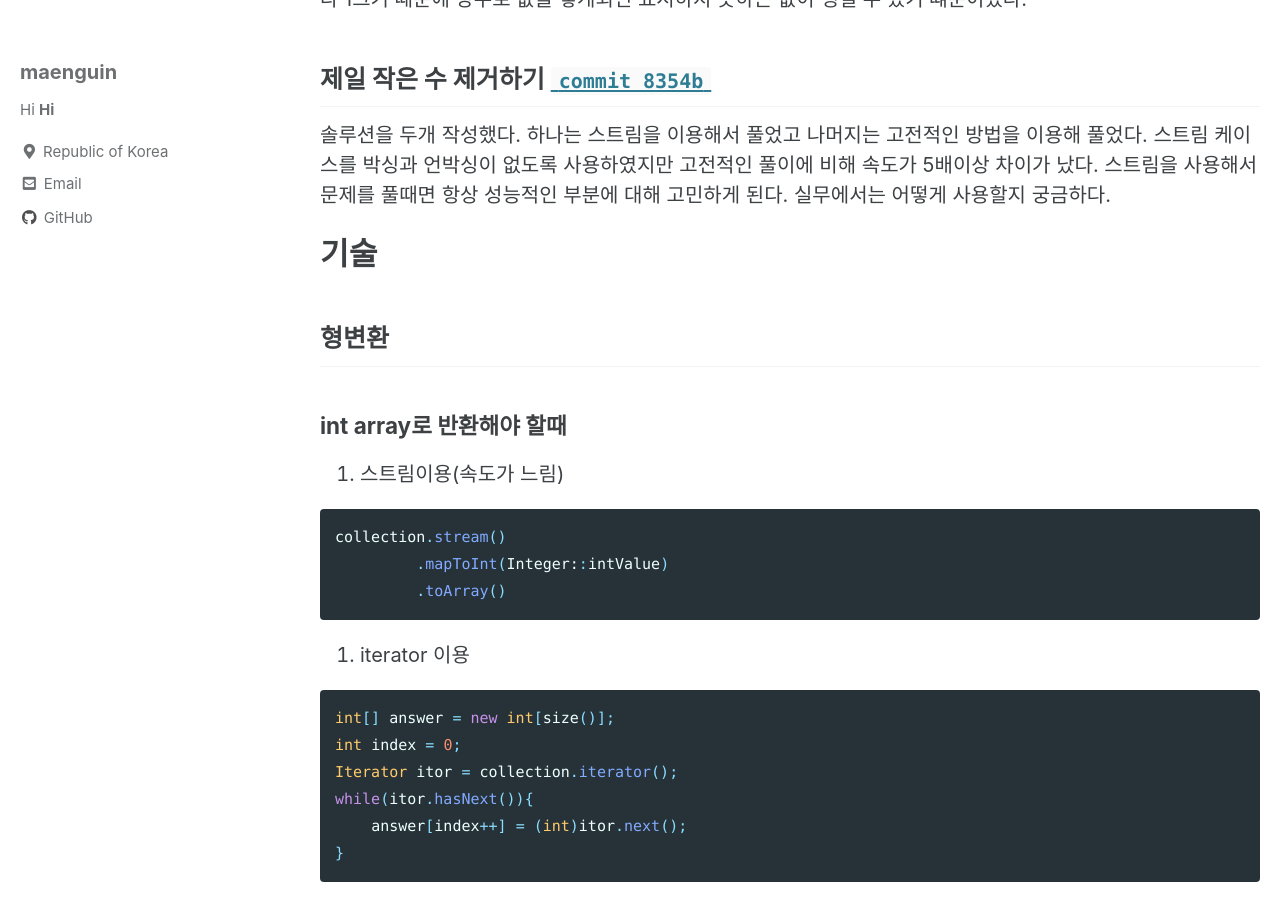
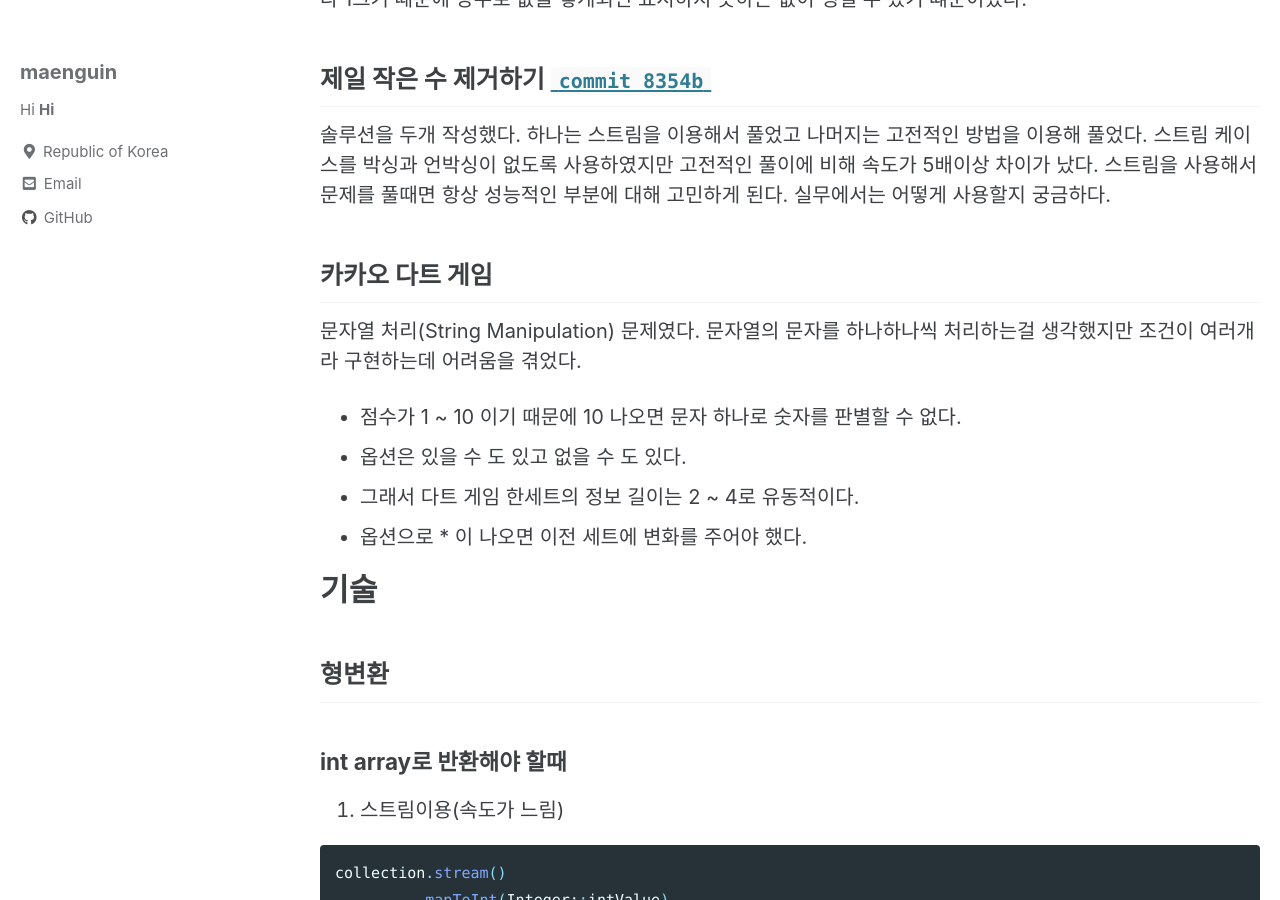
Before and after one commit to maenguin/maenguin.github.io, a Jekyll site: the page built from _posts/2020-12-01-algorithm-study.md, in a window 1280 px wide and 900 px high, scrolled down 813 px. Built offline with Jekyll 4.4.1, drawn with Linux system fonts in a browser that asks for light colours; cached includes are drawn as plain includes.

Commit message:
Update 2020-12-01-algorithm-study.md

```diff
--- a/_posts/2020-12-01-algorithm-study.md
+++ b/_posts/2020-12-01-algorithm-study.md
@@ -34,6 +34,14 @@ tags:
 스트림을 사용해서 문제를 풀때면 항상 성능적인 부분에 대해 고민하게 된다.
 실무에서는 어떻게 사용할지 궁금하다.
 
+
+## 카카오 다트 게임
+문자열 처리(String Manipulation) 문제였다.
+문자열의 문자를 하나하나씩 처리하는걸 생각했지만 조건이 여러개라 구현하는데 어려움을 겪었다.
+* 점수가 1 ~ 10 이기 때문에 10 나오면 문자 하나로 숫자를 판별할 수 없다.
+* 옵션은 있을 수 도 있고 없을 수 도 있다.
+* 그래서 다트 게임 한세트의 정보 길이는 2 ~ 4로 유동적이다.
+* 옵션으로 * 이 나오면 이전 세트에 변화를 주어야 했다.
 
 
 # 기술
```
